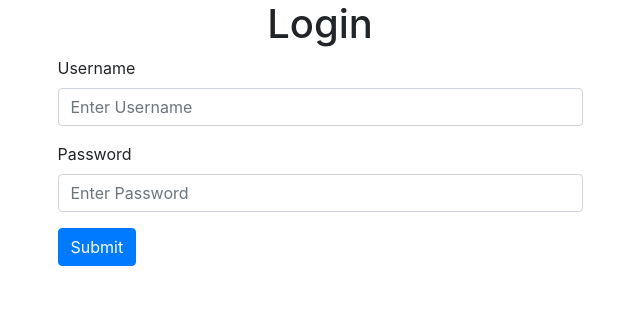
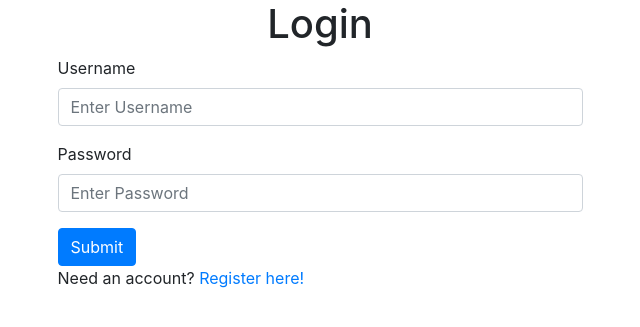
Before and after one commit to philippbruhin/pollme, a Django app: page /accounts/login/ in a window 1280 px wide. Shown: the part 56-383 px from the top of the page, without its empty margins (320-960 px from the left). Run offline with Django 3.2, Linux system fonts and the light colour scheme; some libraries are stand-ins or nearby versions.

Commit message:
added register link to login page

```diff
--- a/pollme/accounts/templates/accounts/login.html
+++ b/pollme/accounts/templates/accounts/login.html
@@ -26,6 +26,7 @@
                     </div>
                     <button type="submit" class="btn btn-primary">Submit</button>
                 </form>
+                <p>Need an account? <a href="{% url 'accounts:register' %}">Register here!</a></p>
             </div>
         </div>
     </div>
```
